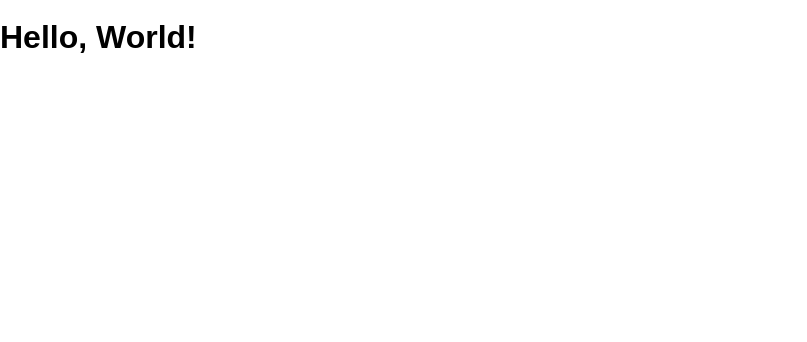
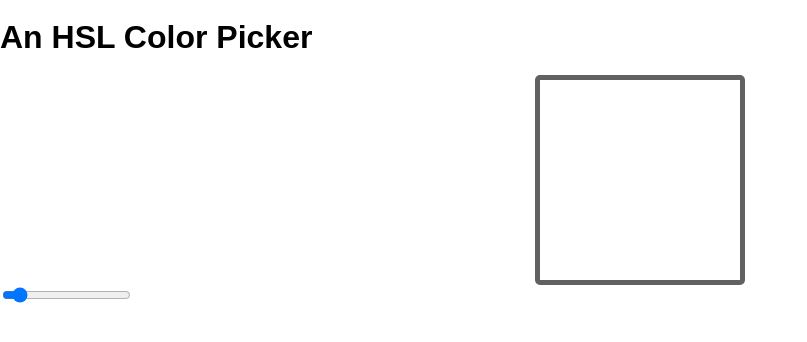
Before and after one commit to lizthrilla/color-picker, a website: page public/index.html in a window 1280 px wide. Shown: the whole page, without its empty margins (0-807 px from the left). Drawn offline with Linux system fonts and the light colour scheme.

Commit message:
first slider entered and swatch done

```diff
--- a/public/index.html
+++ b/public/index.html
@@ -7,7 +7,12 @@
     <link rel="stylesheet" href="/screen.css">
   </head>
   <body>
-    <h1>Hello, World!</h1>
+    <h1>An HSL Color Picker</h1>
+    <div class="swatch">
+    </div>
+    <form class="hueslider">
+        <input type="range" min="1" max="102" value="10">
+    </form>
     <script src="/main.js" charset="utf-8"></script>
   </body>
 </html>
--- a/public/screen.css
+++ b/public/screen.css
@@ -5,4 +5,18 @@ html {
 body {
   margin: 0;
   font: 16px / 1 sans-serif;
+  display: flex;
+  flex-direction: column;
+  align-content: center;
+  justify-content: center;
 }
+.swatch {
+  height: 200px;
+  width: 200px;
+  border-style: solid;
+  border-width: thick;
+  margin: auto;
+  text-align: center;
+  border-color: hsl(0, 0%, 38%);
+  border-radius: 5px;
+}
```
